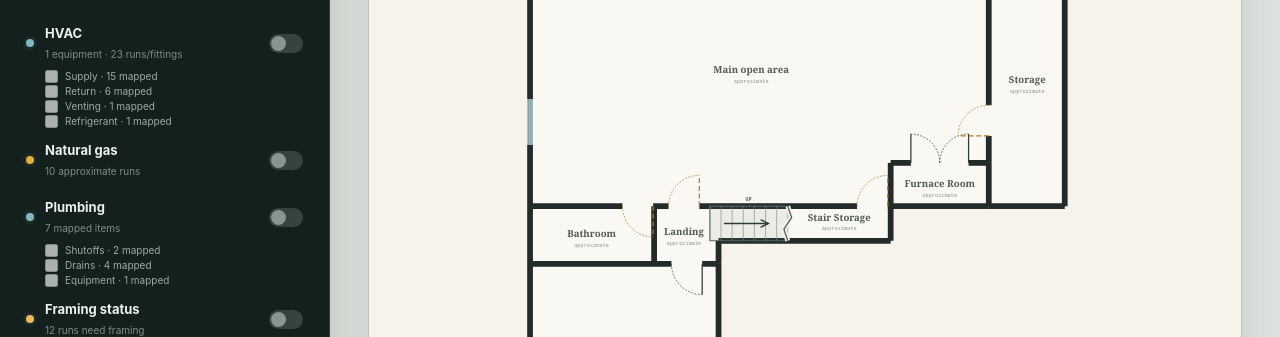
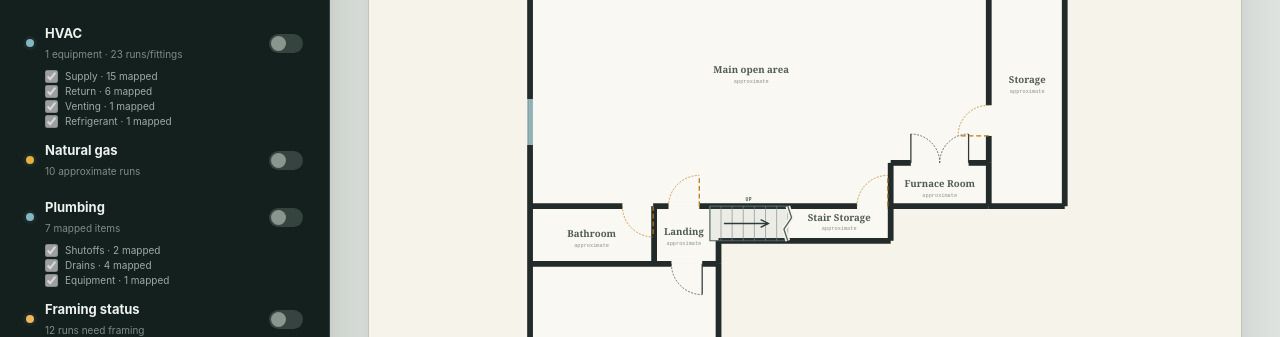
Before and after one commit to kevinbailey25/basement-planning, a Next.js app: page / in a window 1280 px wide. Shown: the part 170-507 px from the top of the page. Built offline with nearby package versions, Linux system fonts and the light colour scheme.

Commit message:
Enable HVAC and plumbing sublayers by default

```diff
--- a/app/BasementPlanner.tsx
+++ b/app/BasementPlanner.tsx
@@ -621,7 +621,7 @@ function LayerToggle({ label, detail, checked, onChange, color }: { label: strin
 }
 
 export function BasementPlanner() {
-  const [toggles, setToggles] = useState<Record<ToggleKey, boolean>>({ hvac: false, hvacSupply: false, hvacReturn: false, hvacVenting: false, hvacRefrigerant: false, gas: false, plumbing: false, plumbingShutoffs: false, plumbingDrains: false, plumbingEquipment: false, framing: false, joists: false, dimensions: false });
+  const [toggles, setToggles] = useState<Record<ToggleKey, boolean>>({ hvac: false, hvacSupply: true, hvacReturn: true, hvacVenting: true, hvacRefrigerant: true, gas: false, plumbing: false, plumbingShutoffs: true, plumbingDrains: true, plumbingEquipment: true, framing: false, joists: false, dimensions: false });
   const [selectedId, setSelectedId] = useState<string>();
   const [measurementSide, setMeasurementSide] = useState<WallSide>();
   const [view, setView] = useState(DEFAULT_VIEW);
```
